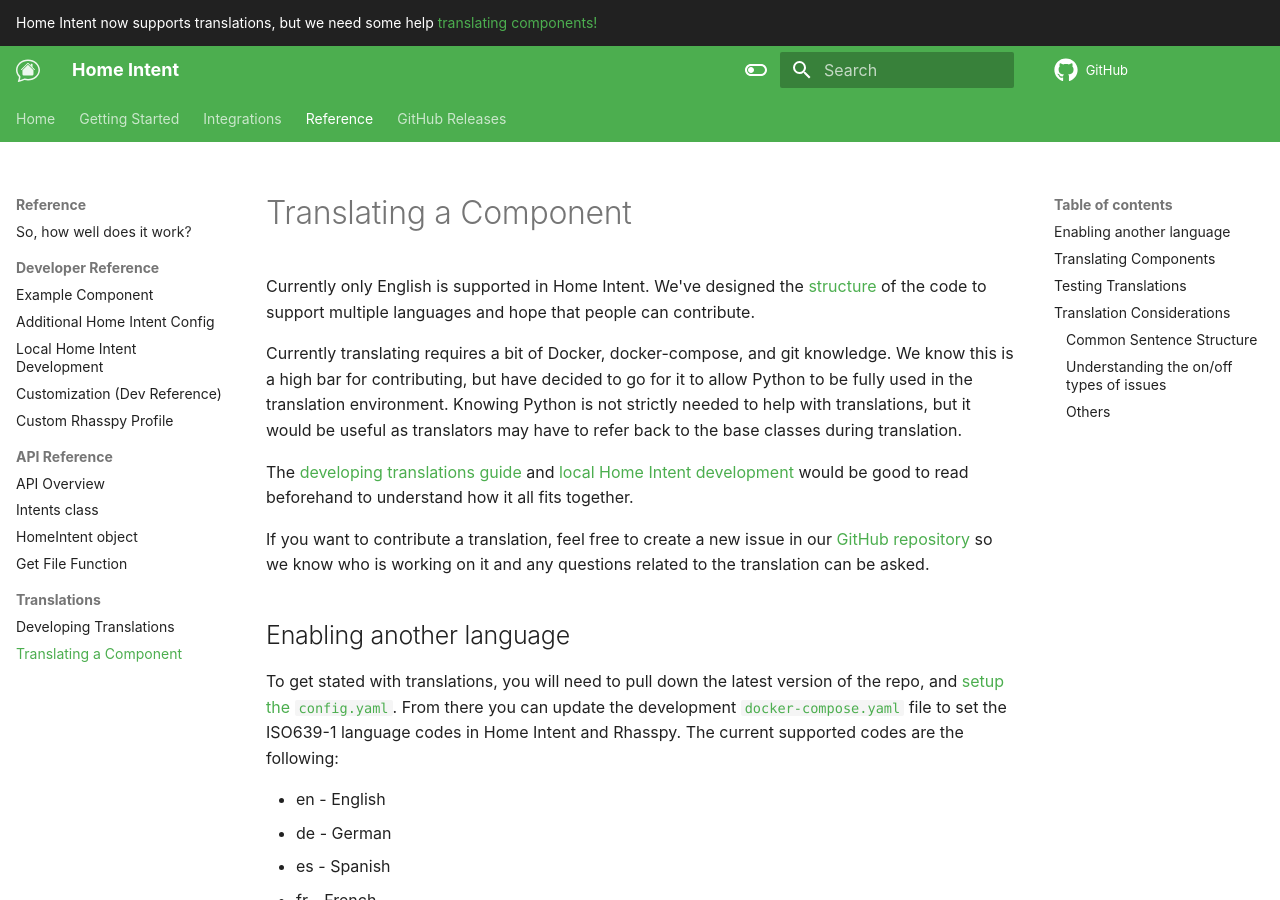
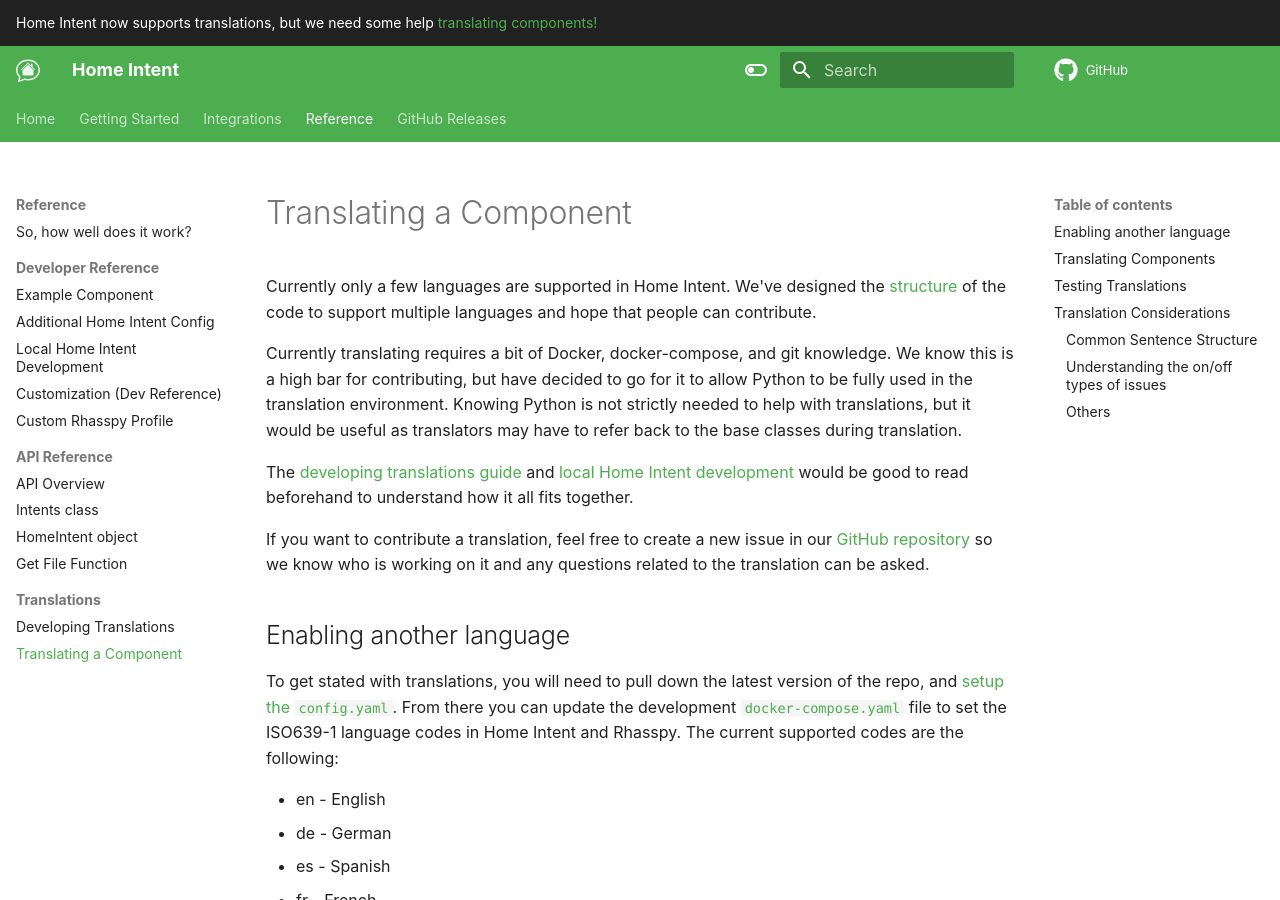
Before and after one commit to JarvyJ/HomeIntent, an MkDocs documentation site: the page built from docs/docs/reference/translations/translating-components.md, in a window 1280 px wide and 900 px high. Built offline with MkDocs 1.6.1 and Material for MkDocs 9.7.7, drawn with Linux system fonts in a browser that asks for light colours; comment, search, counter and statistics services are not loaded.

Commit message:
Update translating-components.md

```diff
--- a/docs/docs/reference/translations/translating-components.md
+++ b/docs/docs/reference/translations/translating-components.md
@@ -1,5 +1,5 @@
 # Translating a Component
-Currently only English is supported in Home Intent. We've designed the [structure](./developing-translations.md) of the code to support multiple languages and hope that people can contribute.
+Currently only a few languages are supported in Home Intent. We've designed the [structure](./developing-translations.md) of the code to support multiple languages and hope that people can contribute.
 
 Currently translating requires a bit of Docker, docker-compose, and git knowledge. We know this is a high bar for contributing, but have decided to go for it to allow Python to be fully used in the translation environment. Knowing Python is not strictly needed to help with translations, but it would be useful as translators may have to refer back to the base classes during translation.
 
```
